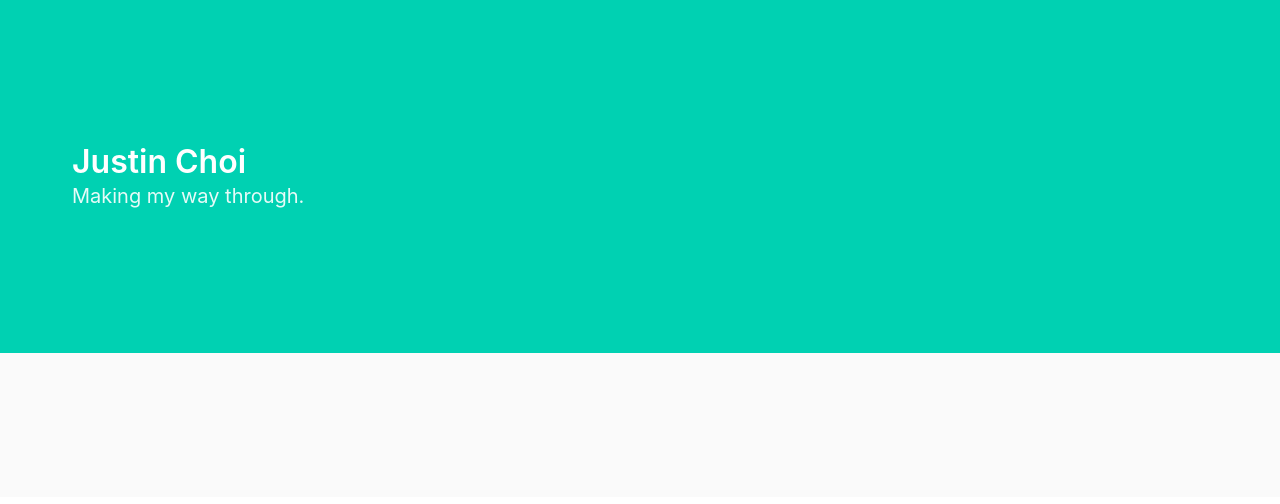
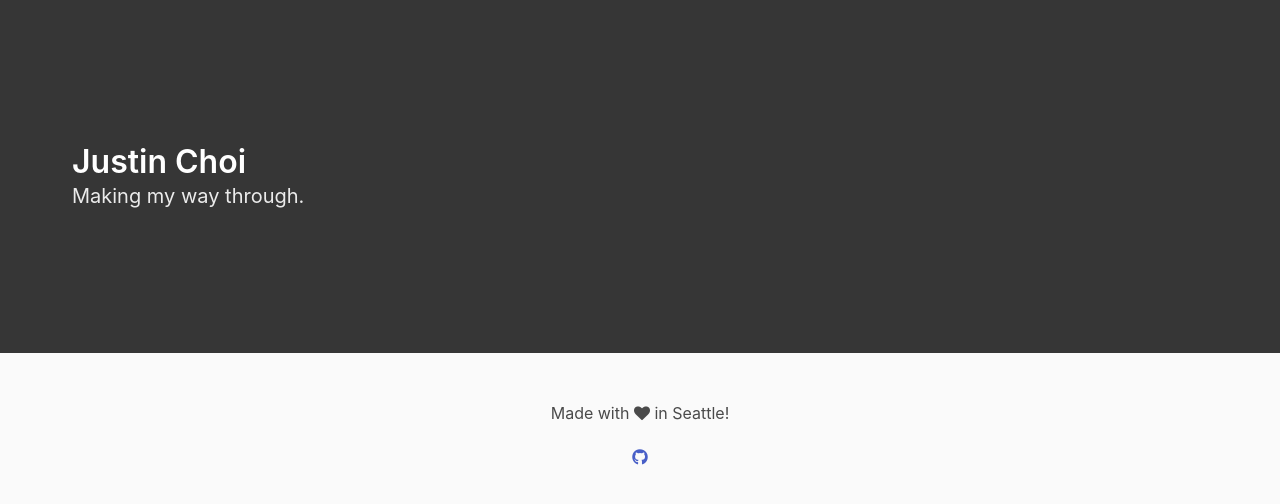
Before and after one commit to justin-ichiro-choi/personal-website, a plain HTML site: page personal-website.html in a window 1280 px wide. Drawn offline with nearby package versions, Linux system fonts and the light colour scheme.

Commit message:
Added footer text

```diff
--- a/personal-website.html
+++ b/personal-website.html
@@ -9,7 +9,7 @@
     <link rel="stylesheet" href="https://cdnjs.cloudflare.com/ajax/libs/bulma/0.5.0/css/bulma.min.css">
 </head>
 <body>
-    <section class="hero is-primary is-medium">
+    <section class="hero is-dark is-medium">
         <div class="hero-body">
             <div class="container">
                 <h1 class="title">
@@ -22,9 +22,18 @@
         </div>
     </section>
 
-    <footer class="footer">
+    <footer class="footer is-dark">
         <div class="container">
-            <p> </p>
+            <div class="content has-text-centered">
+                <p>
+                    Made with <i class="fa fa-heart"> </i>
+                    in Seattle!
+                </p>
+
+                <a class="icon is-medium" href="https://github.com/justin-ichiro-choi/personal-website">
+                    <i class="fa fa-github"> </i>
+                </a>
+            </div>
         </div>
     </footer>
   </body>
```
